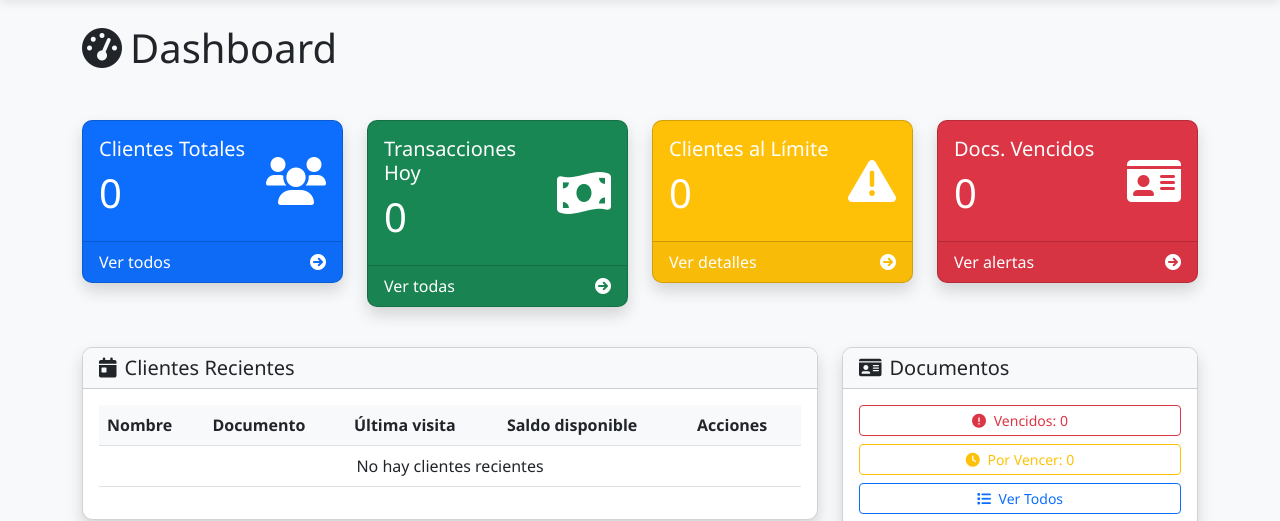
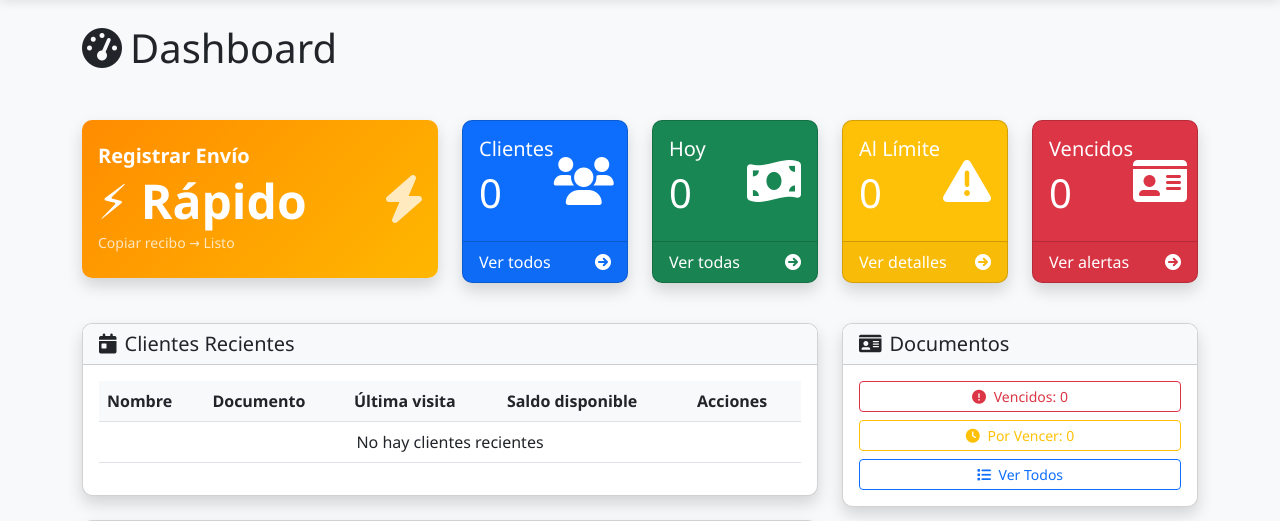
Before and after one commit to wd0617/Sistema_Control_Transferencias_Railway, a Flask app: page /dashboard in a window 1280 px wide. Shown: the part 80-601 px from the top of the page. Run offline with Flask 3, Linux system fonts and the light colour scheme; the visitor is signed in with stand-in values (Sample User, id 1); data that the repository does not hold is empty.

Commit message:
ui: big prominent Registro Rapido card on dashboard with pulse animation

```diff
--- a/app/templates/dashboard.html
+++ b/app/templates/dashboard.html
@@ -1,6 +1,24 @@
 {% extends 'base.html' %}
 
 {% block title %}Dashboard - Sistema de Control de Transferencias{% endblock %}
+
+{% block extra_css %}
+<style>
+.btn-rapido {
+    transition: transform 0.2s ease, box-shadow 0.2s ease;
+    animation: rapido-pulse 2s infinite;
+}
+.btn-rapido:hover {
+    transform: scale(1.03);
+    box-shadow: 0 0 25px rgba(255, 140, 0, 0.6) !important;
+}
+@keyframes rapido-pulse {
+    0% { box-shadow: 0 0 0 0 rgba(255, 140, 0, 0.5); }
+    70% { box-shadow: 0 0 0 12px rgba(255, 140, 0, 0); }
+    100% { box-shadow: 0 0 0 0 rgba(255, 140, 0, 0); }
+}
+</style>
+{% endblock %}
 
 {% block content %}
 <div class="row mb-4">
@@ -10,12 +28,29 @@
 </div>
 
 <div class="row mb-4">
-    <div class="col-md-3">
+    <!-- Registro Rápido -->
+    <div class="col-md-4">
+        <a href="{{ url_for('transacciones.registro_rapido') }}" class="text-decoration-none">
+            <div class="card text-white mb-3 shadow btn-rapido" style="background: linear-gradient(135deg, #ff8c00 0%, #ffb700 100%); border: none;">
+                <div class="card-body py-4">
+                    <div class="d-flex justify-content-between align-items-center">
+                        <div>
+                            <h5 class="card-title fw-bold mb-1">Registrar Envío</h5>
+                            <h2 class="display-5 fw-bold mb-0">⚡ Rápido</h2>
+                            <small class="opacity-75">Copiar recibo → Listo</small>
+                        </div>
+                        <i class="fas fa-bolt fa-3x opacity-75"></i>
+                    </div>
+                </div>
+            </div>
+        </a>
+    </div>
+    <div class="col-md-2">
         <div class="card text-white bg-primary mb-3 shadow">
             <div class="card-body">
                 <div class="d-flex justify-content-between align-items-center">
                     <div>
-                        <h5 class="card-title">Clientes Totales</h5>
+                        <h5 class="card-title">Clientes</h5>
                         <h2 class="display-4">{{ clientes_count|default('0') }}</h2>
                     </div>
                     <i class="fas fa-users fa-3x"></i>
@@ -28,12 +63,12 @@
             </div>
         </div>
     </div>
-    <div class="col-md-3">
+    <div class="col-md-2">
         <div class="card text-white bg-success mb-3 shadow">
             <div class="card-body">
                 <div class="d-flex justify-content-between align-items-center">
                     <div>
-                        <h5 class="card-title">Transacciones Hoy</h5>
+                        <h5 class="card-title">Hoy</h5>
                         <h2 class="display-4">{{ transacciones_hoy|default('0') }}</h2>
                     </div>
                     <i class="fas fa-money-bill-wave fa-3x"></i>
@@ -46,12 +81,12 @@
             </div>
         </div>
     </div>
-    <div class="col-md-3">
+    <div class="col-md-2">
         <div class="card text-white bg-warning mb-3 shadow">
             <div class="card-body">
                 <div class="d-flex justify-content-between align-items-center">
                     <div>
-                        <h5 class="card-title">Clientes al Límite</h5>
+                        <h5 class="card-title">Al Límite</h5>
                         <h2 class="display-4">{{ clientes_limite|default('0') }}</h2>
                     </div>
                     <i class="fas fa-exclamation-triangle fa-3x"></i>
@@ -64,12 +99,12 @@
             </div>
         </div>
     </div>
-    <div class="col-md-3">
+    <div class="col-md-2">
         <div class="card text-white bg-danger mb-3 shadow">
             <div class="card-body">
                 <div class="d-flex justify-content-between align-items-center">
                     <div>
-                        <h5 class="card-title">Docs. Vencidos</h5>
+                        <h5 class="card-title">Vencidos</h5>
                         <h2 class="display-4">{{ docs_vencidos|default('0') }}</h2>
                     </div>
                     <i class="fas fa-id-card fa-3x"></i>
```
